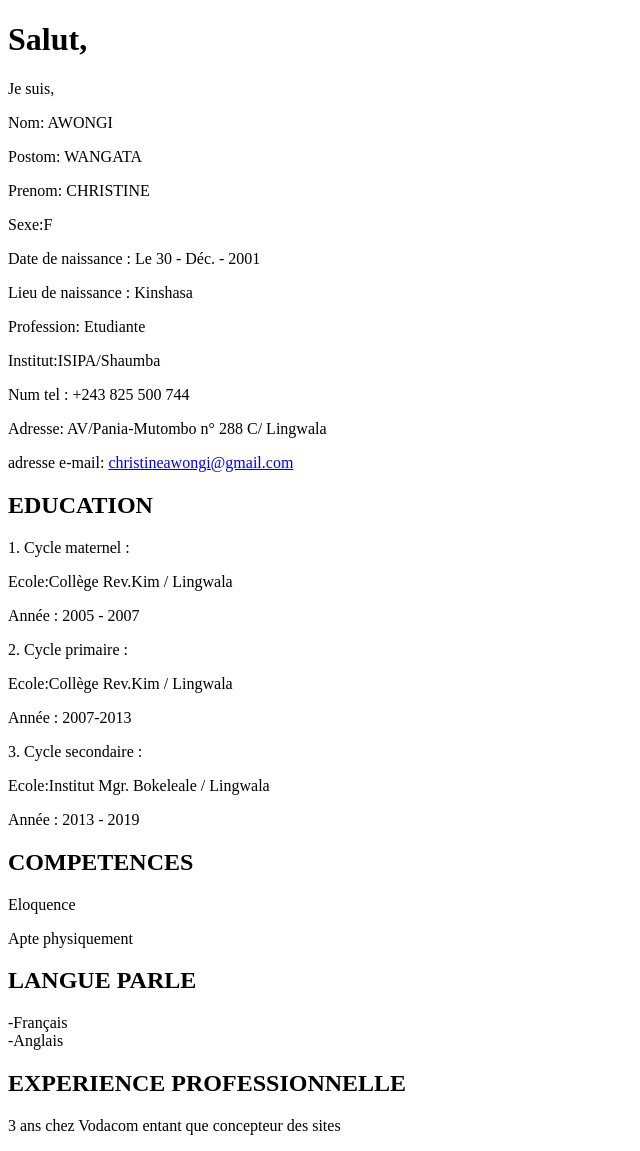
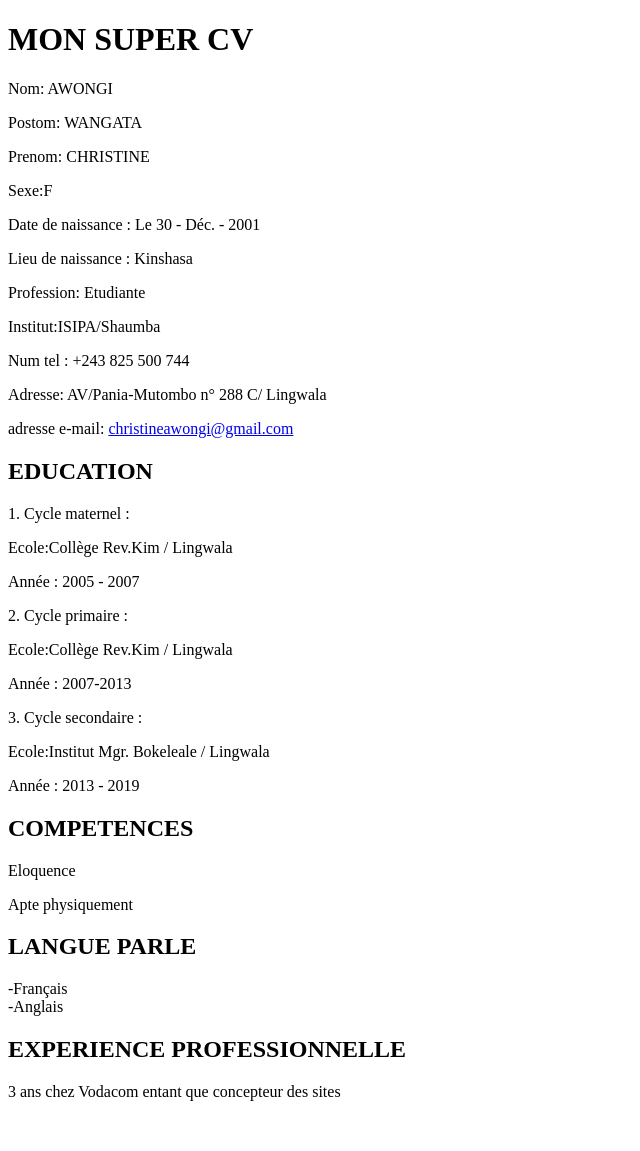
Before and after one commit to Christalle/-CV, a plain HTML site: page index.html in a window 1280 px wide. Shown: the whole page, without its empty margins (0-640 px from the left). After the commit the page ends 1117 px from the top, so only its background shows below. Drawn offline with Linux system fonts and the light colour scheme.

```diff
--- a/index.html
+++ b/index.html
@@ -6,9 +6,8 @@
     <title>Mon super CV</title>
 </head>
 <body>
-    <h1>Salut,</h1>
+    <h1>MON SUPER CV</h1>
     <section>
-        <p>Je suis,</p>
         <p>Nom: AWONGI</p>
         <p>Postom: WANGATA</p>
         <p>Prenom: CHRISTINE</p>
@@ -21,7 +20,7 @@
         <p>Adresse: AV/Pania-Mutombo n° 288 C/ Lingwala</p>
         <p>adresse e-mail: <a href="mailto:https/christineawongi@gmail.com">christineawongi@gmail.com</a></p>
 
-     <h1>EDUCATION</h1>
+     <h2>EDUCATION</h2>
         <p>1. Cycle maternel :</p>
             <P>Ecole:Collège Rev.Kim / Lingwala</p>
             <p>Année : 2005 - 2007</p>
@@ -31,11 +30,11 @@
         <p>3. Cycle secondaire :</p>
         <P>Ecole:Institut Mgr. Bokeleale / Lingwala</p>
             <p>Année : 2013 - 2019</p>
-        <h1>COMPETENCES</h1>
+        <h2>COMPETENCES</h2>
         <P>Eloquence<br/></p>
         <P>Apte physiquement<br/></p>
 
-        <h1>LANGUE PARLE</h1>
+        <h2>LANGUE PARLE</h2>
         <p>-Français<br/> -Anglais</p>
     <h1>EXPERIENCE PROFESSIONNELLE</h1>
     <p>3 ans chez Vodacom entant que concepteur des sites</p>
```
Also changed, not shown: 1 other file.
